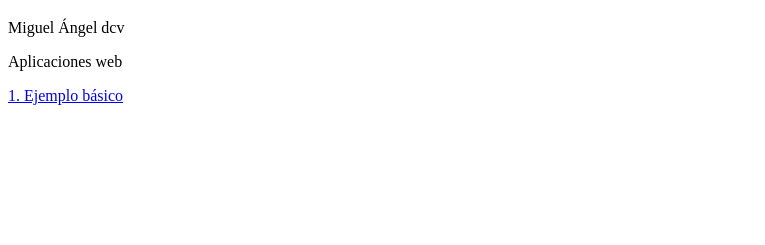
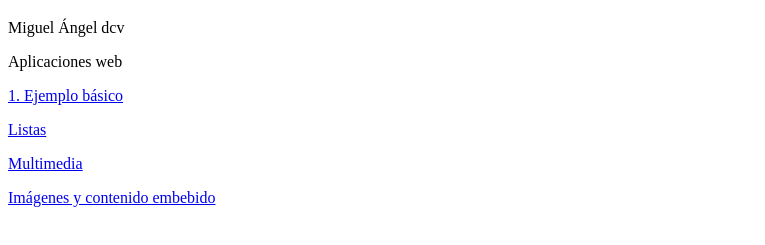
Before and after one commit to migueldelcura/1EVAL_HTMLyCSS_APPWEB_2smrb_migueldelcura, a plain HTML site: page index.html in a window 1280 px wide. Shown: the part 61-306 px from the top of the page, without its empty margins (0-765 px from the left). Drawn offline with Linux system fonts and the light colour scheme.

Commit message:
actualización del index

```diff
--- a/index.html
+++ b/index.html
@@ -10,6 +10,9 @@
     <p>Miguel Ángel dcv</p>
     <p>Aplicaciones web</p>
     <p><a href="/1.ejemplobasico/ejemplo.html">1. Ejemplo básico</a></p>
+    <p><a href="3.enlacesylistas/listas.html">Listas</a></p>
+    <p><a href="/4.imagesycontenidoembebido/multimedia.html">Multimedia</a></p>
+    <p><a href="/4.imagesycontenidoembebido/imagenesycontenidoembebido.html">Imágenes y contenido embebido</a></p>
 
 
 </body>
```
